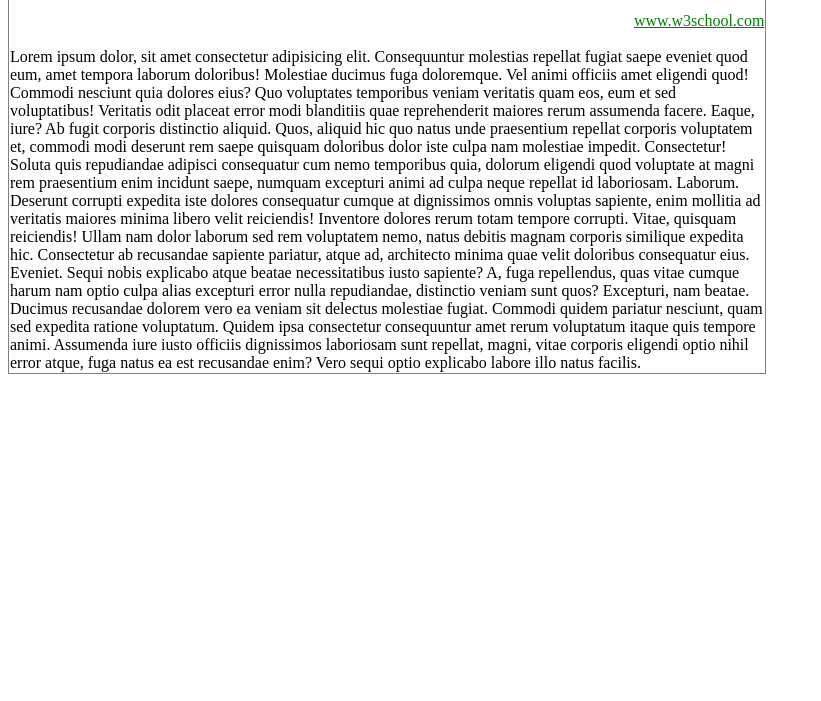
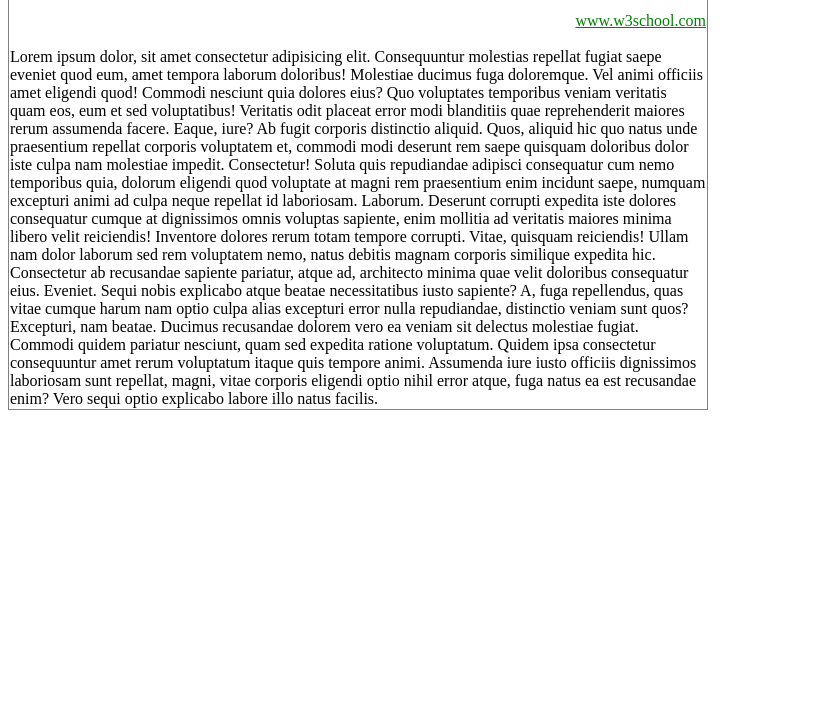
Before and after one commit to AnhThuwu7/bai2, a plain HTML site: page index.html in a window 1280 px wide. Shown: the part 99-800 px from the top of the page, without its empty margins (0-821 px from the left). Drawn offline with Linux system fonts and the light colour scheme.

Commit message:
Update index.html

```diff
--- a/index.html
+++ b/index.html
@@ -12,7 +12,7 @@
     </style>
 </head>
 <body >
-   <table border="1" width="60%" height="80%" >
+   <table border="1" width="700px" >
 
    <tr>
     <td>
```
